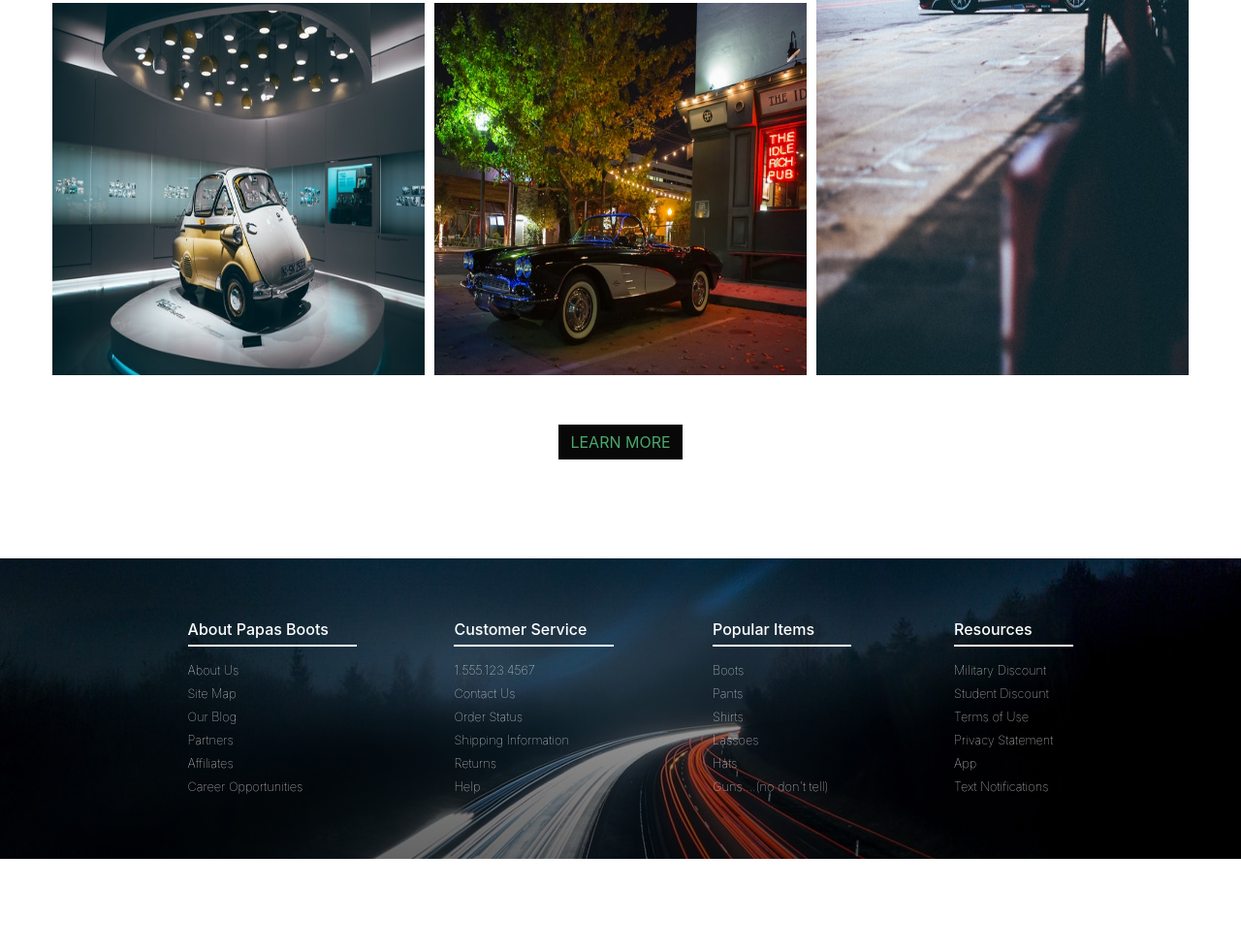
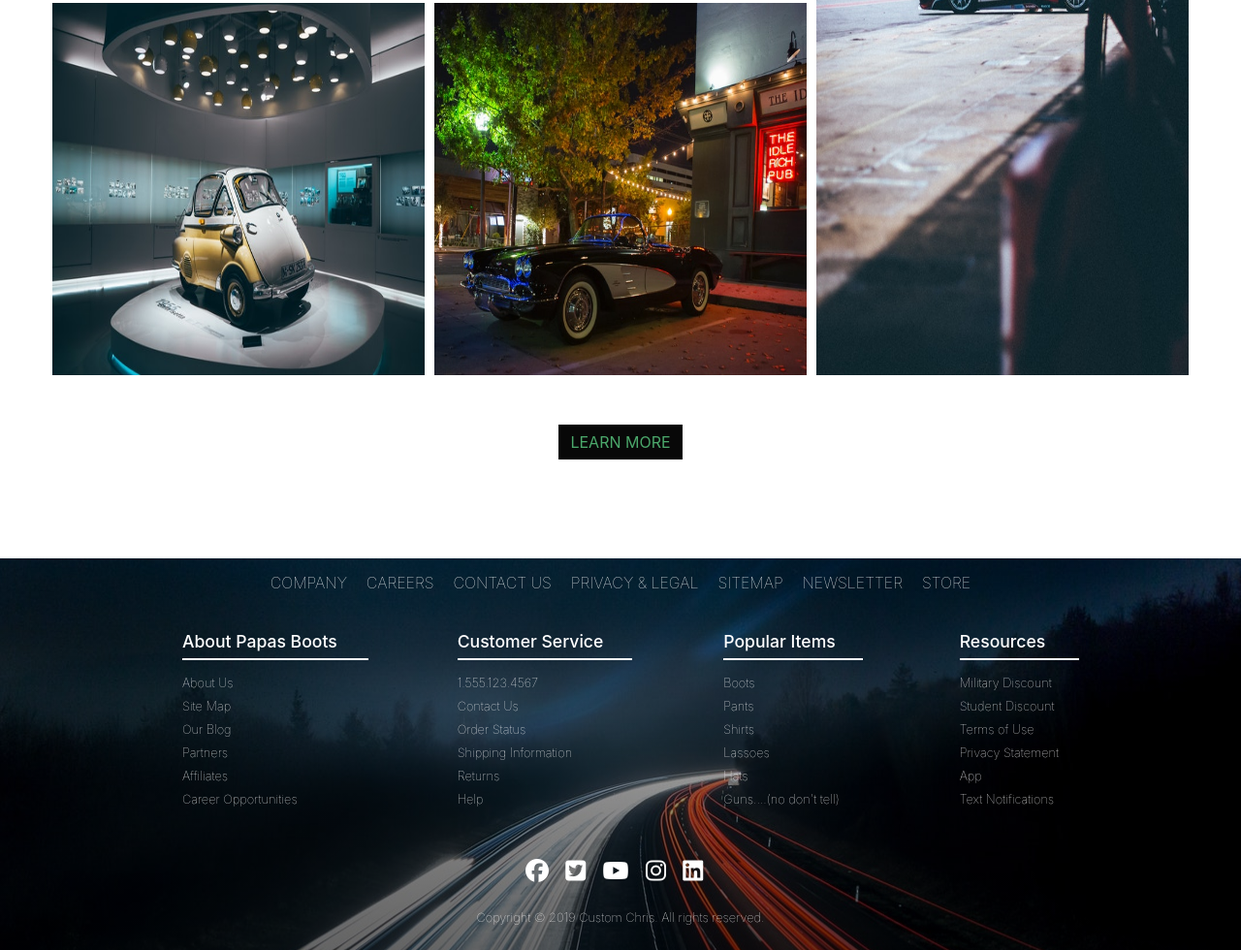
Before and after one commit to PCDSandwichMan/Custom-Chris, a plain HTML site: page index.html in a window 1280 px wide. Shown: the part 3148-4128 px from the top of the page at 97% size. Before the commit the page ends 4034 px from the top, so only its background shows below. Drawn offline with nearby package versions, Linux system fonts and the light colour scheme.

Commit message:
everything finsihed for the footer besides the navigation items renaming

```diff
--- a/index.html
+++ b/index.html
@@ -142,8 +142,20 @@
       </div>
     </main>
     <footer>
-        <div class="footer-container">
-          <div class='footer-section'>
+      <div class="footer-selections">
+        <!-- - Top Section Footer -->
+        <ul class="footer-selections-top">
+          <li><a href="#">company</a></li>
+          <li><a href="#">careers</a></li>
+          <li><a href="#">Contact us</a></li>
+          <li><a href="#">privacy & legal</a></li>
+          <li><a href="#">sitemap</a></li>
+          <li><a href="#">newsletter</a></li>
+          <li><a href="#">store</a></li>
+        </ul>
+        <!-- - Middle Section Footer -->
+        <div class="footer-selections-middle">
+          <div class="footer-section">
             <h5>About Papas Boots</h5>
             <ul>
               <li><a href="#">About Us</a></li>
@@ -154,7 +166,7 @@
               <li><a href="#">Career Opportunities</a></li>
             </ul>
           </div>
-          <div class='footer-section'>
+          <div class="footer-section">
             <h5>Customer Service</h5>
             <ul>
               <li><a href="#">1.555.123.4567</a></li>
@@ -165,7 +177,7 @@
               <li><a href="#">Help</a></li>
             </ul>
           </div>
-          <div class='footer-section'>
+          <div class="footer-section">
             <h5>Popular Items</h5>
             <ul>
               <li><a href="#">Boots</a></li>
@@ -178,7 +190,7 @@
               </li>
             </ul>
           </div>
-          <div class='footer-section'>
+          <div class="footer-section">
             <h5>Resources</h5>
             <ul>
               <li><a href="#">Military Discount</a></li>
@@ -190,7 +202,19 @@
             </ul>
           </div>
         </div>
-      </footer>
+        <!-- - Bottom Section Footer -->
+        <div class="footer-selections-bottom">
+          <ul>
+            <li><i class="fab fa-facebook"></i></li>
+            <li><i class="fab fa-twitter-square"></i></li>
+            <li><i class="fab fa-youtube"></i></li>
+            <li><i class="fab fa-instagram"></i></li>
+            <li><i class="fab fa-linkedin"></i></li>
+          </ul>
+          <h3>Copyright &copy; 2019 Custom Chris. All rights reserved.</h3>
+        </div>
+      </div>
+    </footer>
 
     <!-- * Bootstrap Script -->
     <script
--- a/style/footerStyles/_footerStyle.scss
+++ b/style/footerStyles/_footerStyle.scss
@@ -1,26 +1,74 @@
 footer {
-  background: linear-gradient(#0000002f, #00000093), url(../../images/footer-bg-img.jpg) no-repeat center center;
+  background: linear-gradient(#0000002f, #00000093),
+    url(../../images/footer-bg-img.jpg) no-repeat center center;
   width: 100%;
   margin-top: 8vw;
 }
 
-.footer-container {
+.footer-selections {
+  display: flex;
+  flex-direction: column;
+}
+
+.footer-selections-top {
+  text-align: center;
+  padding: 1vw 1vw 2vw;
+  width: 60%;
+  display: flex;
+  justify-content: space-around;
+  margin: 0 auto;
+  li {
+    display: inline-block;
+    text-transform: uppercase;
+    a {
+      color: white;
+      font-weight: 100;
+    }
+  }
+
+}
+
+.footer-selections-middle {
   display: flex;
   justify-content: space-evenly;
-    align-content: center;
-    padding: 5vw;
+  align-items: center;
+  padding: 1vw 5vw 4vw;
   color: white;
   h5 {
     font-weight: 500;
     padding-bottom: 6px;
     border-bottom: 2px solid white;
     width: 120%;
-        margin-bottom: .8vw;
-        font-size: 1rem;
+    margin-bottom: 0.8vw;
+    font-size: 1.1rem;
   }
   a {
     color: white;
     font-weight: lighter;
-        font-size: .8rem;
+    font-size: 0.8rem;
   }
 }
+
+.footer-selections-bottom {
+    margin: 0 auto;
+    h3 {
+        color: white;
+        text-align: center;
+        font-size: .8rem;
+        font-weight: 100;
+        margin: 2vw;
+    }
+    ul {
+        text-align: center;
+    }
+    li {
+        display: inline-block;
+        text-transform: uppercase;
+        margin-right: 1vw;
+        i {
+          color: white;
+          font-weight: 100;
+          font-size: 1.5rem;
+        }
+      }
+}
```
Also changed, not shown: style/main.css, 1 other file. Lines whose indentation alone changed are shown as unchanged.
